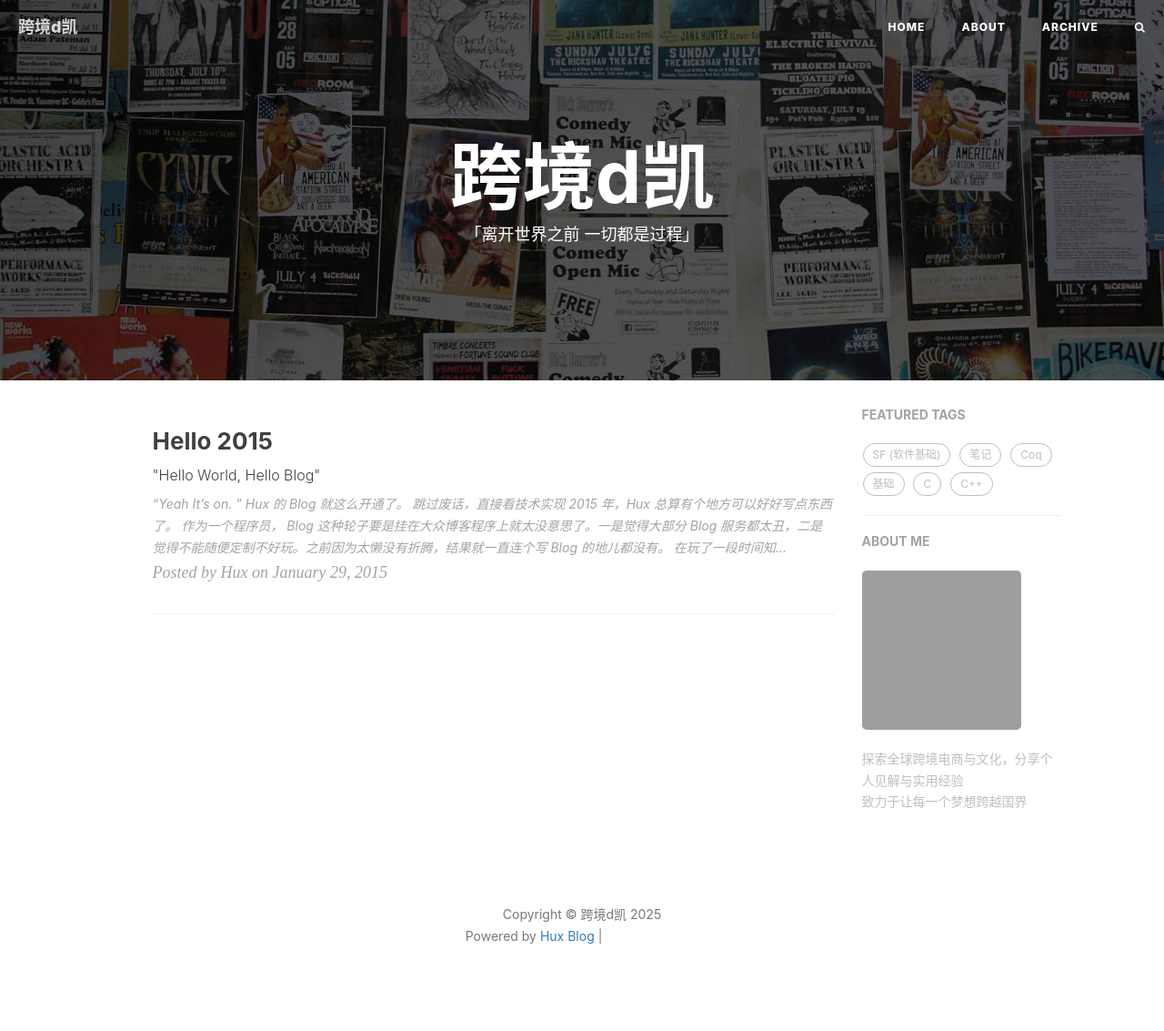
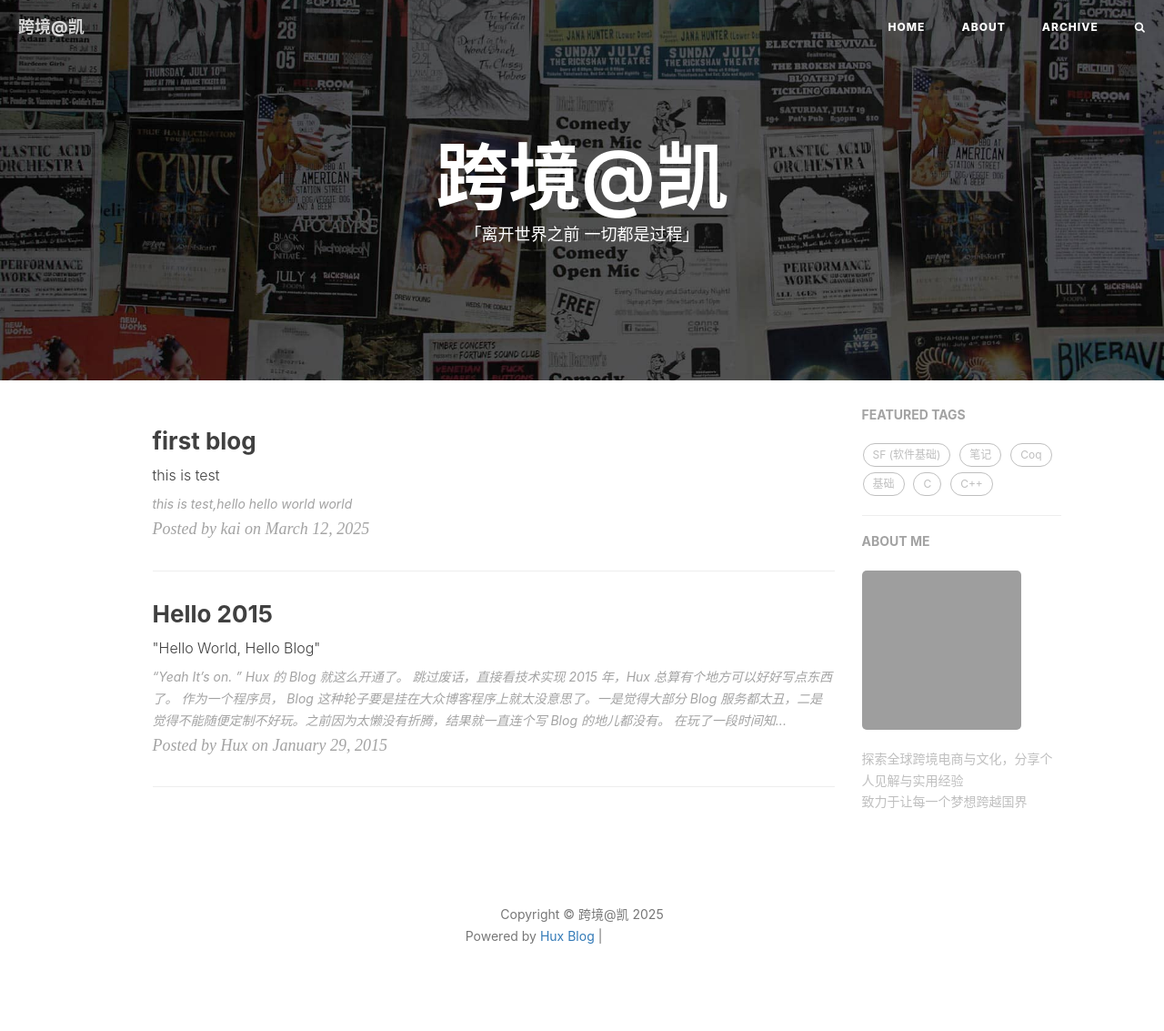
Before and after one commit to akaisail/akaisail.github.io, a Jekyll site: the page built from index.html, in a window 1280 px wide. Shown: the whole page at 91% size. Built offline with Jekyll 4.4.1, drawn with Linux system fonts in a browser that asks for light colours; nearby versions of some CDN libraries; the list of posts is cut into pages by our own code; comment, search, counter and statistics services are not loaded; grey boxes are pictures that could not be loaded.

Commit message:
first blog

```diff
--- a/_config.yml
+++ b/_config.yml
@@ -1,6 +1,6 @@
 # Site settings
-title: 跨境d凯
-SEOTitle: akaisail.com
+title: 跨境@凯
+SEOTitle: 跨境@凯
 header-img: img/home-bg.jpg
 email: akaisail369@gmail.com
 description: "跨境@凯：探索全球市场的边界，与你分享精彩的跨境故事 | 成为一个有态度的全球公民"
--- /dev/null
+++ b/_posts/2025-03-12-kaifirst.markdown
@@ -0,0 +1,14 @@
+---
+layout:     post
+title:      first blog
+subtitle:   this is test
+date:       2025-03-12 12:00:00
+author:     kai
+header-img: "img/post-bg-2015.jpg"
+catalog: true
+tags:
+---
+
+this is test,hello
+hello world
+world
```
